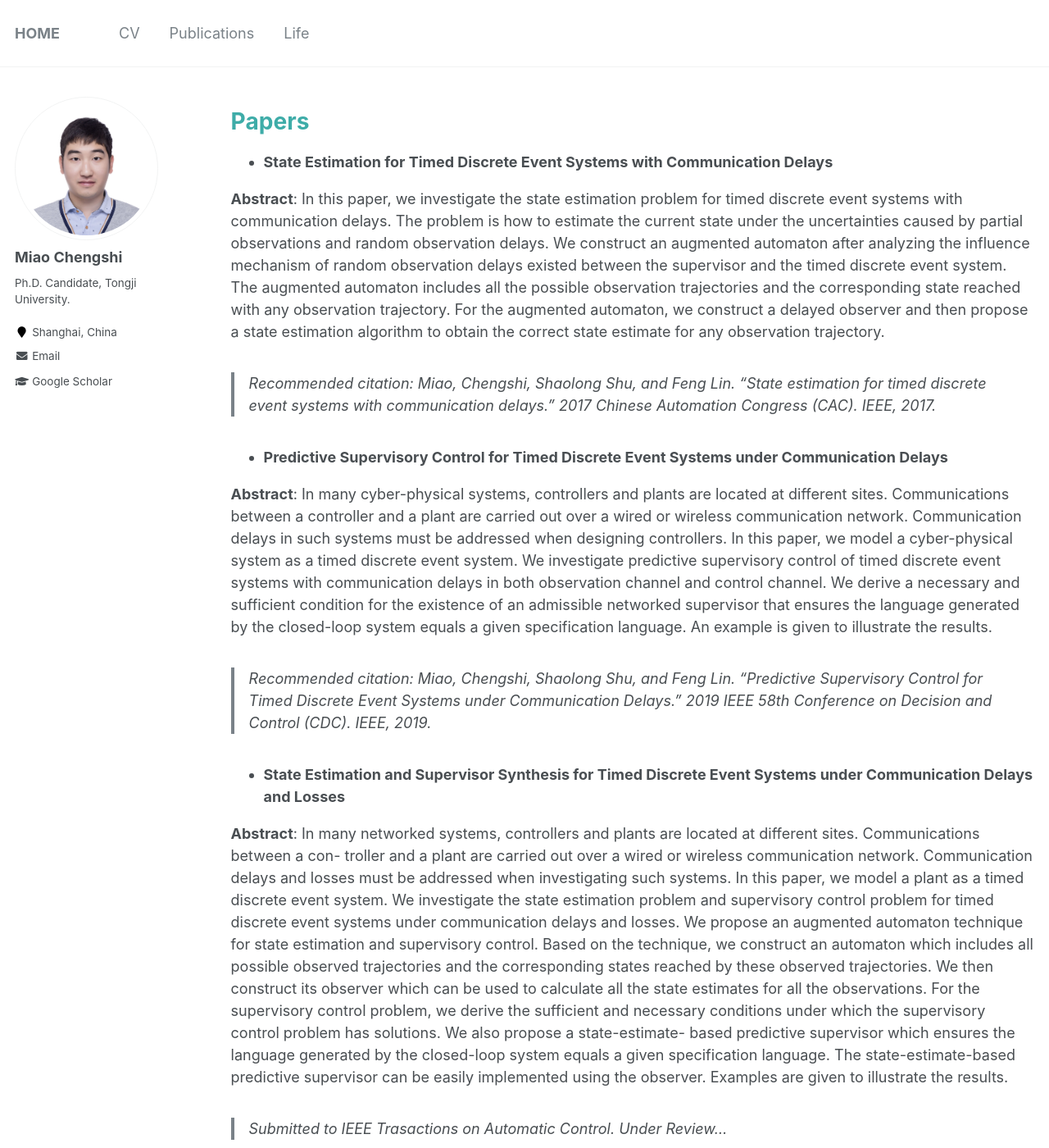
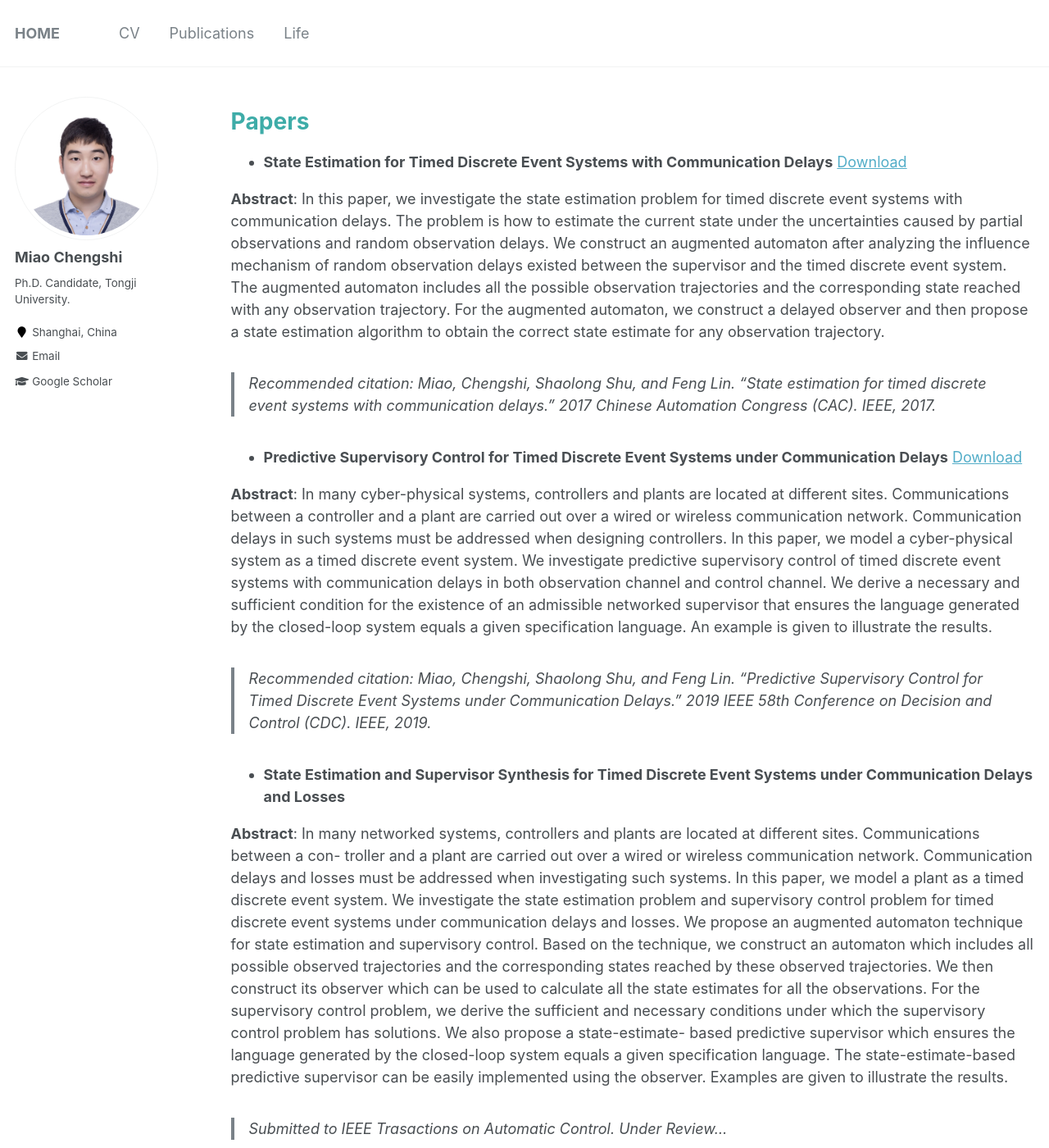
Before and after one commit to miaochengshi/miaochengshi.github.io, a Jekyll site: the page built from _pages/publications.md, in a window 1280 px wide and 1400 px high. Shown: the whole window at 82% size. Built offline with Jekyll 4.4.1, drawn with Linux system fonts in a browser that asks for light colours.

Commit message:
Update publications.md

```diff
--- a/_pages/publications.md
+++ b/_pages/publications.md
@@ -7,14 +7,14 @@ author_profile: true
 
 # Papers
 
-- **State Estimation for Timed Discrete Event Systems with Communication Delays**
+- **State Estimation for Timed Discrete Event Systems with Communication Delays** [Download](http://miaochengshi.github.io/files/TE_Submit_CAC.pdf)
 
 **Abstract**: In this paper, we investigate the state estimation problem for timed discrete event systems with communication delays. The problem is how to estimate the current state under the uncertainties caused by partial observations and random observation delays. We construct an augmented automaton after analyzing the influence mechanism of random observation delays existed between the supervisor and the timed discrete event system. The augmented automaton includes all the possible observation trajectories and the corresponding state reached with any observation trajectory. For the augmented automaton, we construct a delayed observer and then propose a state estimation algorithm to obtain the correct state estimate for any observation trajectory.
 
 > Recommended citation: Miao, Chengshi, Shaolong Shu, and Feng Lin. "State estimation for timed discrete event systems with communication delays." 2017 Chinese Automation Congress (CAC). IEEE, 2017.
 
 
-- **Predictive Supervisory Control for Timed Discrete Event Systems under Communication Delays**
+- **Predictive Supervisory Control for Timed Discrete Event Systems under Communication Delays** [Download](http://miaochengshi.github.io/files/Submit.pdf)
 
 **Abstract**: In many cyber-physical systems, controllers and plants are located at different sites. Communications between a controller and a plant are carried out over a wired or wireless communication network. Communication delays in such systems must be addressed when designing controllers. In this paper, we model a cyber-physical system as a timed discrete event system. We investigate predictive supervisory control of timed discrete event systems with communication delays in both observation channel and control channel. We derive a necessary and sufficient condition for the existence of an admissible networked supervisor that ensures the language generated by the closed-loop system equals a given specification language. An example is given to illustrate the results.
 
@@ -28,7 +28,7 @@ author_profile: true
 
 # Thesises
 
-- **(Bachelor) Design of Vision Inspection Module and Control Algorithm for a Quadrotor Helicopter**
+- **(Bachelor) Design of Vision Inspection Module and Control Algorithm for a Quadrotor Helicopter** [Download](http://miaochengshi.github.io/files/Thesis.pdf)
 
 **Abstract**: The quadrotor helicopter has comprehensive applications in military and civilian for its simple structure, special control concept and vertical takeoff and landing ability. And for recent years, it has been a hot topic for researchers over the world. However, quadrotor helicopter models are strongly coupled, under-actuated and nonlinear, the design and implement of its control system is a complex process, in which the navigation and control of quadrotor is one of the key technology.
 
```
